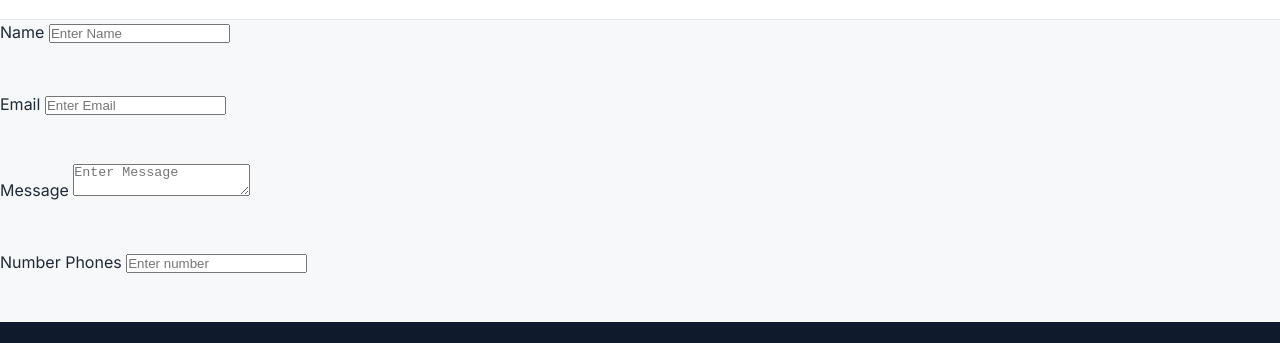
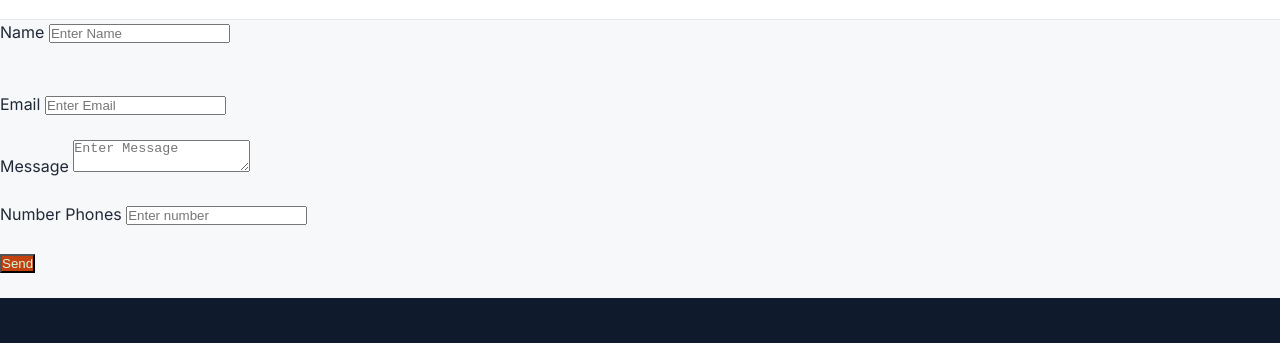
Before and after one commit to yassinedafali/Elan-fitness, a plain HTML site: page contact us.html in a window 1280 px wide. Shown: the part 61-404 px from the top of the page. Drawn offline with Linux system fonts and the light colour scheme.

Commit message:
edit to breif

```diff
--- a/contact us.html
+++ b/contact us.html
@@ -29,7 +29,7 @@
       </nav>
     </div>
   </header>
-  <section>
+  <section class="col_1">
 <div class="col_1">
     <label> Name</label>
     <input type="text" placeholder="Enter Name" class="from control">
@@ -37,26 +37,23 @@
 </div>
 <br>
 <br>
-<div class="col_1">
+
     <label>Email</label>
     <input type="email" placeholder="Enter Email" class="from control">
 
-</div>
 <br>
 <br>
-<div class="col_1">
     <label>Message</label>
     <textarea placeholder="Enter Message" class="from control"></textarea>
-</div>
 <br>
 <br>
-<div class="col_1">
     <label >Number Phones</label>
     <input type="number" placeholder="Enter number"class="from control">
-</div>
 <br>
 <br>
-
+  <input type="button" value="Send" class="col_boton">
+  <br>
+  <br>
 </section>
 <footer class="pied-de-page">
     <div class="conteneur">
--- a/style.css
+++ b/style.css
@@ -545,3 +545,10 @@ button:focus-visible {
   font-size: 13px;
   color: #94A3B8;
 }
+.col_boton{
+  color: #D1FAE5;
+  background-color:#C2410C;
+  height:fit-content;
+  width: fit-content;
+
+}
```
Also changed, not shown: a_propos.html (+1 -1 lines), index.html (+1 -1 lines), programes.html (+1 -1 lines).
